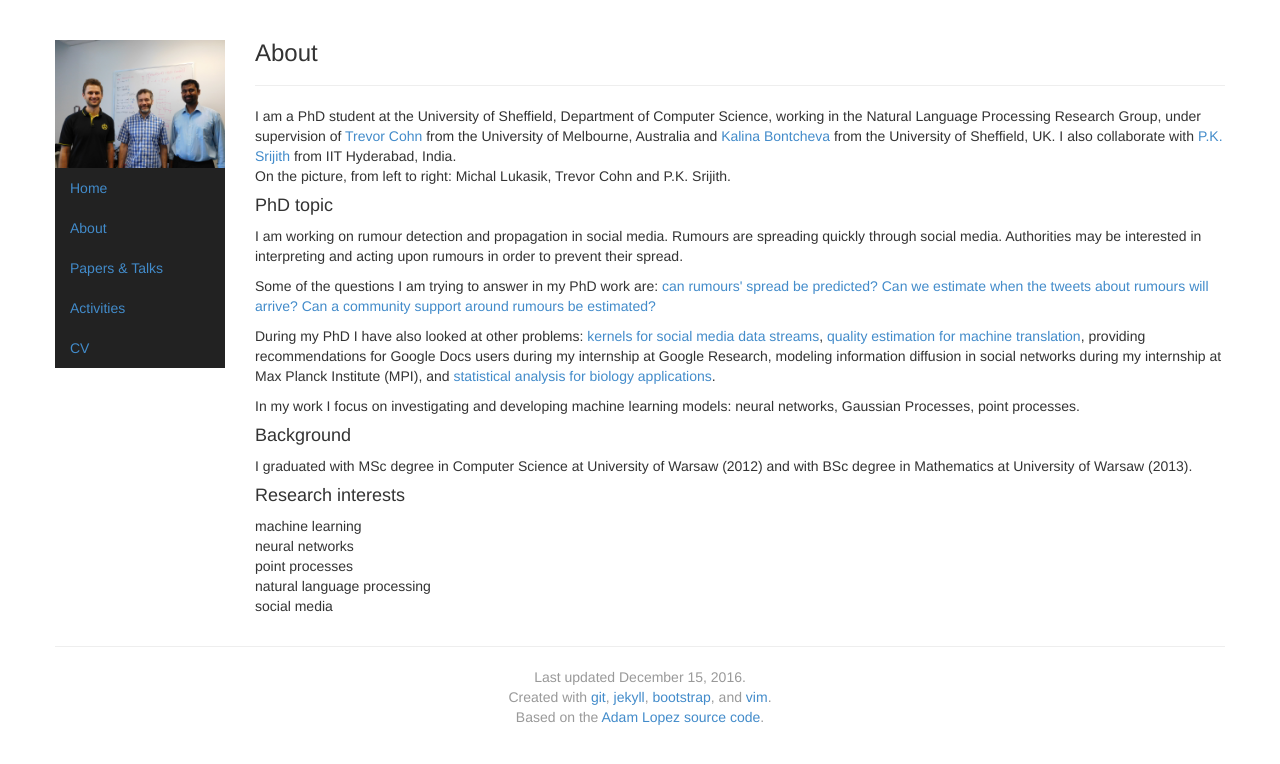
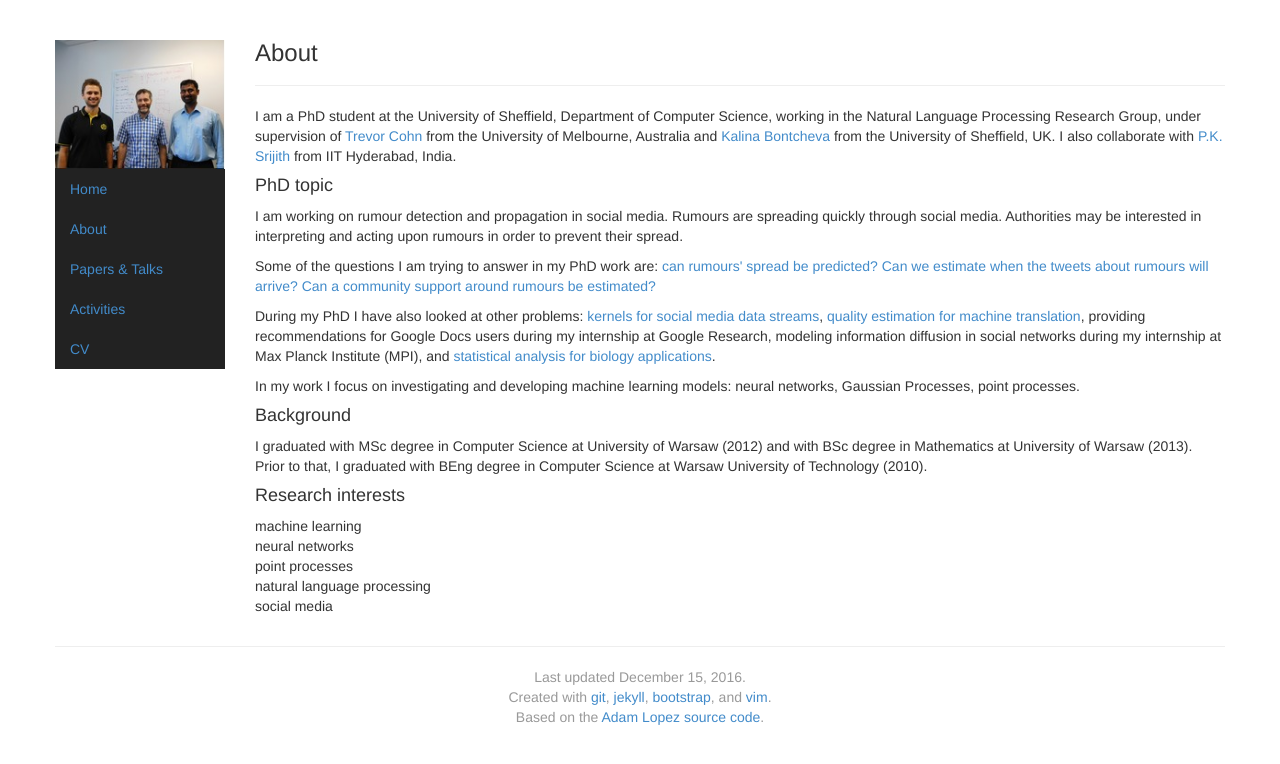
Before and after one commit to mlukasik/mlukasik.github.io, a Jekyll site: the page built from about.html, in a window 1280 px wide. Shown: the top 764 px of the page. Built offline with Jekyll 4.4.1, drawn with Linux system fonts in a browser that asks for light colours.

Commit message:
Small changes

```diff
--- a/about.html
+++ b/about.html
@@ -7,7 +7,6 @@ picture: melbourne
   <h3>About</h3>
 </div>
 I am a PhD student at the University of Sheffield, Department of Computer Science, working in the Natural Language Processing Research Group, under supervision of <a href="http://people.eng.unimelb.edu.au/tcohn/index.html" target="_blank">Trevor Cohn</a> from the University of Melbourne, Australia and <a href="http://www.dcs.shef.ac.uk/~kalina/" target="_blank">Kalina Bontcheva</a> from the University of Sheffield, UK. I also collaborate with <a href="https://sites.google.com/site/pksrijith/home">P.K. Srijith</a> from IIT Hyderabad, India. <br />
-On the picture, from left to right: Michal Lukasik, Trevor Cohn and P.K. Srijith. <br />
 
   <h4>PhD topic</h4>
 I am working on rumour detection and propagation in social media. Rumours are spreading quickly through social media. Authorities may be interested in interpreting and acting upon rumours in order to prevent their spread.
@@ -26,7 +25,8 @@ In my work I focus on investigating and developing machine learning models: neur
 </p>
 <p>
 <h4>Background</h4>
-I graduated with MSc degree in Computer Science at University of Warsaw (2012) and with BSc degree in Mathematics at University of Warsaw (2013).<br />
+I graduated with MSc degree in Computer Science at University of Warsaw (2012) and with BSc degree in Mathematics at University of Warsaw (2013).
+Prior to that, I graduated with BEng degree in Computer Science at Warsaw University of Technology (2010). <br />
 </p>
 <p>
 <h4>Research interests</h4>
--- a/index.html
+++ b/index.html
@@ -8,7 +8,7 @@ news:
       I am currently a research intern at Max Planck Institute for Software Systems in Kaiserslautern, Germany. I am working on machine learning models for social network analysis under supervision of <a href=http://www.mpi-sws.org/~manuelgr/index.html>Manuel Gomez-Rodriguez</a>.
   -
     >
-      During summer 2016 I was a Phd Intern in Google Research in New York. I was working on a natural language processing and machine learning project under supervision of <a href=http://www.rzens.com/>Richard Zens</a>.
+      During summer 2016 I was a Phd Intern in Google Research in New York. I was working on the backend behind Google Docs Explore under supervision of <a href=http://www.rzens.com/>Richard Zens</a>.
 
 ---
 <div class="page-header">
```
Also changed, not shown: img/nav/aaai.jpg, img/nav/emnlp2015.jpg, img/nav/i.jpg, img/nav/melbourne.jpg.
